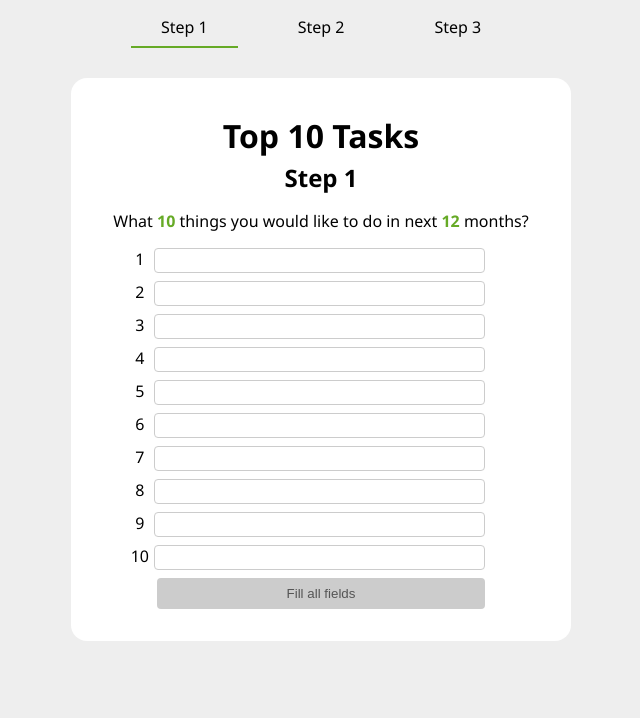
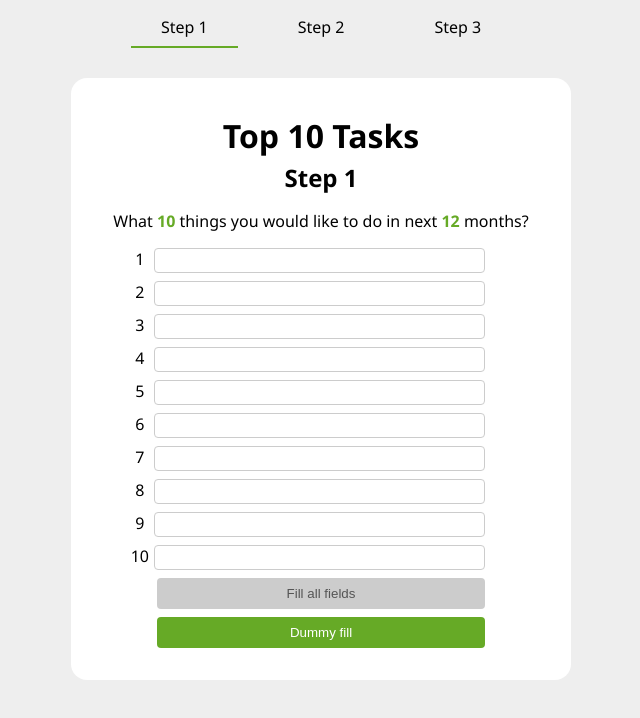
Before and after one commit to AnonymousX86/top-10-tasks, a Vue app: page / in a window 1280 px wide. Shown: the top 718 px of the page, without its empty margins (319-959 px from the left). Built offline with nearby package versions, Linux system fonts and the light colour scheme.

Commit message:
Add dummyFill
Usable only in development.

```diff
--- a/src/views/StepOne.vue
+++ b/src/views/StepOne.vue
@@ -10,6 +10,9 @@
     </label>
     <button v-if="isFormValid" type="submit">Go next</button>
     <button v-else type="button" disabled>Fill all fields</button>
+    <button v-if="stage === 'dev'" type="button" @click="dummyFill">
+      Dummy fill
+    </button>
   </form>
 </template>
 
@@ -23,6 +26,7 @@ export default defineComponent({
   setup(props, { emit }) {
     const store = useStore(key);
 
+    const stage = ref(process.env.NODE_ENV === "development" ? "dev" : "prod");
     const formData = ref<string[]>([]);
 
     const isFormValid = computed<boolean>(() => {
@@ -38,7 +42,23 @@ export default defineComponent({
       emit("goNext");
     };
 
-    return { formData, isFormValid, handleSubmit };
+    const dummyFill = () => {
+      if (stage.value === "prod") return;
+      formData.value = [
+        "Do something 0",
+        "Do something else 1",
+        "Do something else 2",
+        "Do something else 3",
+        "Do something else 4",
+        "Do something else 5",
+        "Do something else 6",
+        "Do something else 7",
+        "Do something else 8",
+        "Do something special 9",
+      ];
+    };
+
+    return { stage, formData, isFormValid, handleSubmit, dummyFill };
   },
   emits: ["goNext"],
 });
```
